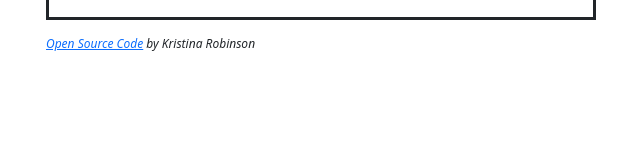
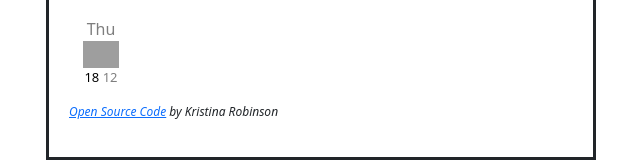
Before and after one commit to Kristinaukvr/my-weather-app, a website built with Parcel: page index.html in a window 1280 px wide. Shown: the part 460-622 px from the top of the page, without its empty margins (319-959 px from the left). Built offline with nearby package versions, Linux system fonts and the light colour scheme; no server answers; grey boxes are pictures that could not be loaded.

Commit message:
Added the weather forecast HTML and CSS

```diff
--- a/index.html
+++ b/index.html
@@ -49,6 +49,24 @@
               </ul>
             </div>
           </div>
+          <div class="weather-forecast">
+            <div class="row">
+              <div class="col-2">
+                <div class="forecast-date">
+                  Thu
+                  </div>
+                <img src="https://ssl.gstatic.com/onebox/weather/64/rain.png" alt="weather-icon" width="36"
+                />
+                <div class="forecast-temperature">
+                  <span class="forecast-temperature-max">
+                    18
+                    </span>
+                     <span class="forecast-temperature-min">
+                    12
+                    </span>
+                  </div>
+              </div>
+            </div>
         </div>
         <p class="open-source">
           <a
--- a/src/styles.css
+++ b/src/styles.css
@@ -35,6 +35,24 @@
   margin-top: 15px;
   max-width: 550px;
 }
+.weather-forecast {
+  margin-top: 20px;
+  text-align: center;
+  color: black;
+}
+.forecast-temperature {
+  font-size: 13px;
+}
+
+.forecast-date {
+  font-size: 16px;
+  opacity: 0.5;
+}
+
+.forecast-temperature-min {
+  opacity: 0.5;
+}
+
 #celsius-link {
   color: black;
   text-decoration: none;
```
